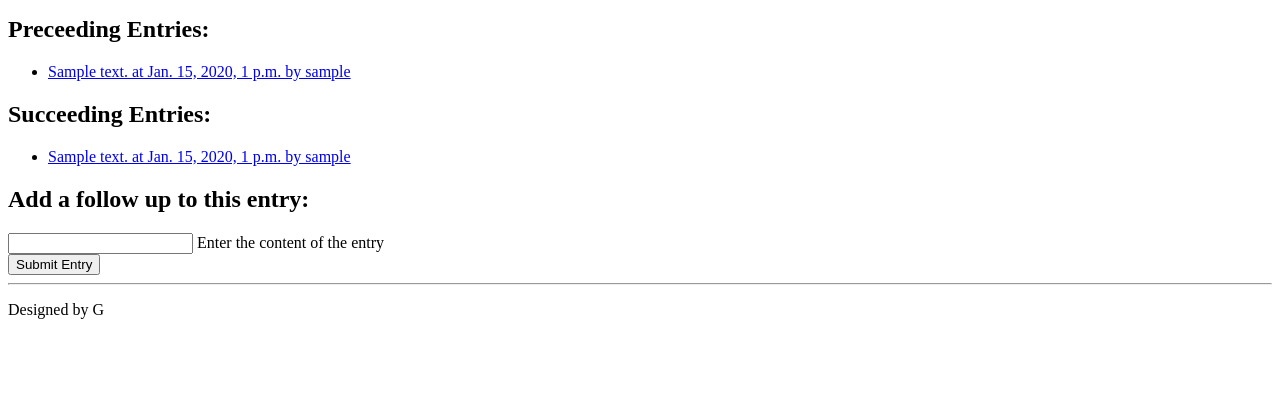
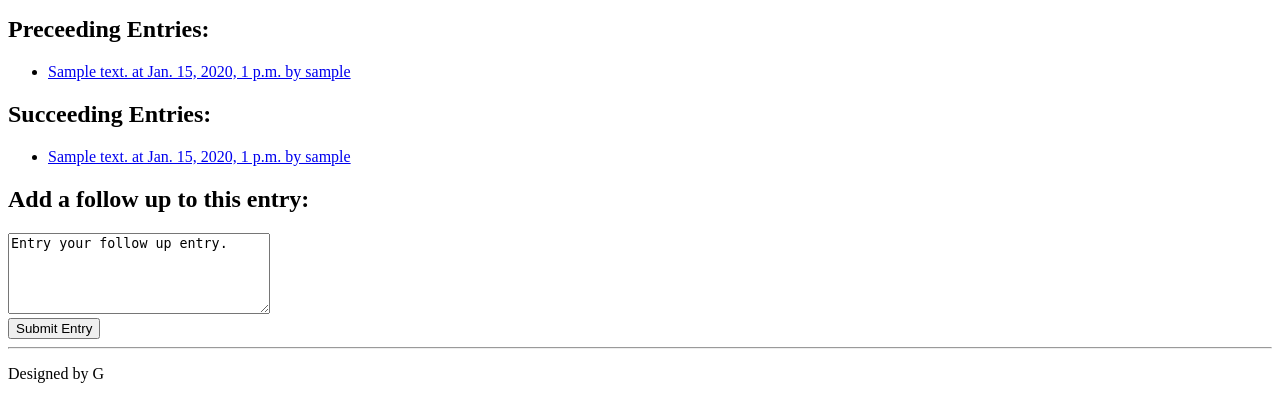
Before and after one commit to umutgultepe/IdLogDjango, a Django app: page /logs/entry/1/ in a window 1280 px wide. Shown: the part 502-901 px from the top of the page. Before the commit the page ends 821 px from the top, so only its background shows below. Run offline with Django 3.2, Linux system fonts and the light colour scheme; a user stored in the database is signed in; tables that the repository leaves empty hold one stand-in row (values such as "Sample post").

Commit message:
Fixed one textarea.

```diff
--- a/IdLogDjango/templates/logs/detail.html
+++ b/IdLogDjango/templates/logs/detail.html
@@ -72,8 +72,10 @@
 
 <form action="/logs/submitEntry/" method="post">
 {% csrf_token %}
-<input type="text" name="content" id="cont" />
-<label for="cont">Enter the content of the entry</label><br />
+<textarea rows="5" cols="30"  name="content">
+Entry your follow up entry.
+</textarea>
+<br/>
 <input type="hidden" name="category" id="categ" readonly="readonly" value = {{ entry.category.id }} />
 <input type="hidden" name="preceedings" id="prec" readonly="readonly" value = {{ entry.id }} />
 <input type="hidden" name="newCategory" id="prec" readonly="readonly" value = "" />
```
